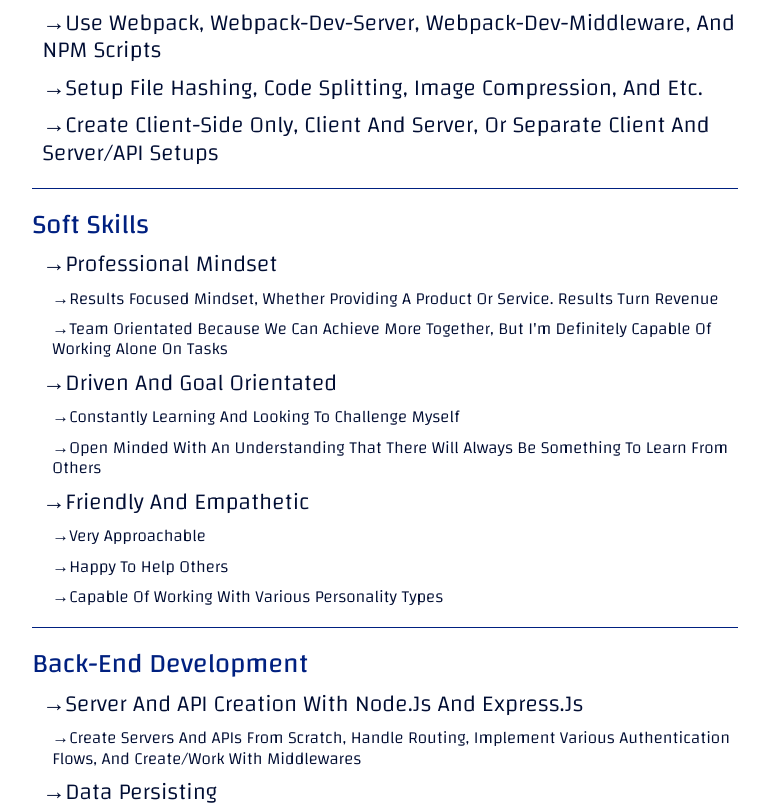
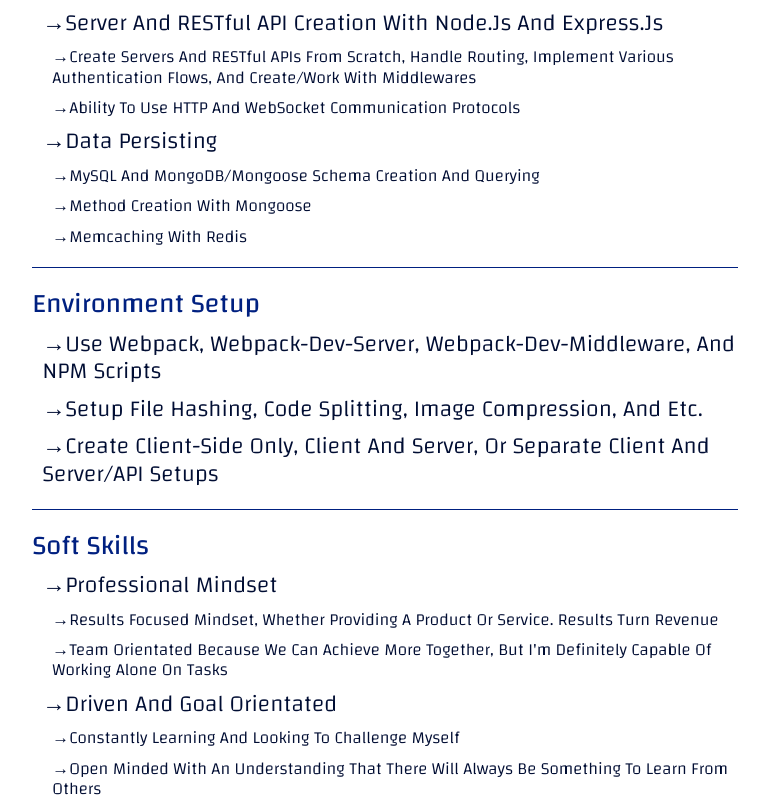
Before and after one commit to StevenAccardo/redo_portfolio, a React app: page / in a window 1280 px wide. Shown: the part 1920-2725 px from the top of the page, without its empty margins (255-1024 px from the left). Built offline with nearby package versions, Linux system fonts and the light colour scheme.

Commit message:
Adjusted skills list

```diff
--- a/src/components/landing/skills.js
+++ b/src/components/landing/skills.js
@@ -56,6 +56,35 @@ const Skills = () => {
               </li>
             </ul>
 
+            <li className="skills__header">Back-End Development</li>
+            <ul className="skills__subHeader">
+              <li className="skills__item">
+                <span className="skills__arrow">&rarr; </span>Server and RESTful API Creation with Node.js and Express.js
+              </li>
+              <ul>
+                <li className="skills__subItem">
+                  <span className="skills__arrow">&rarr; </span>Create servers and RESTful APIs from scratch, handle routing, implement various authentication flows, and create/work with middlewares
+                </li>
+                <li className="skills__subItem">
+                  <span className="skills__arrow">&rarr; </span>Ability to use HTTP and WebSocket Communication Protocols
+                </li>
+              </ul>
+              <li className="skills__item">
+                <span className="skills__arrow">&rarr; </span>Data Persisting
+              </li>
+              <ul>
+                <li className="skills__subItem">
+                  <span className="skills__arrow">&rarr; </span>MySQL and MongoDB/Mongoose schema creation and querying
+                </li>
+                <li className="skills__subItem">
+                  <span className="skills__arrow">&rarr; </span>Method creation with Mongoose
+                </li>
+                <li className="skills__subItem">
+                  <span className="skills__arrow">&rarr; </span>Memcaching with Redis
+                </li>
+              </ul>
+            </ul>
+
             <li className="skills__header">Environment Setup</li>
             <ul className="skills__subHeader">
               <li className="skills__item">
@@ -108,29 +137,6 @@ const Skills = () => {
                 </li>
               </ul>
             </ul>
-
-            <li className="skills__header">Back-End Development</li>
-            <ul className="skills__subHeader">
-              <li className="skills__item">
-                <span className="skills__arrow">&rarr; </span>Server and API Creation with Node.js and Express.js
-              </li>
-              <ul>
-                <li className="skills__subItem">
-                  <span className="skills__arrow">&rarr; </span>Create servers and APIs from scratch, handle routing, implement various authentication flows, and create/work with middlewares
-                </li>
-              </ul>
-              <li className="skills__item">
-                <span className="skills__arrow">&rarr; </span>Data Persisting
-              </li>
-              <ul>
-                <li className="skills__subItem">
-                  <span className="skills__arrow">&rarr; </span>MySQL and MongoDB/Mongoose schema creation and querying
-                </li>
-                <li className="skills__subItem">
-                  <span className="skills__arrow">&rarr; </span>Method creation with Mongoose
-                </li>
-              </ul>
-            </ul>
           </ul>
         </div>
       </div>
```
Also changed, not shown: 3 other files (tests, documents, lock files or other folders).
